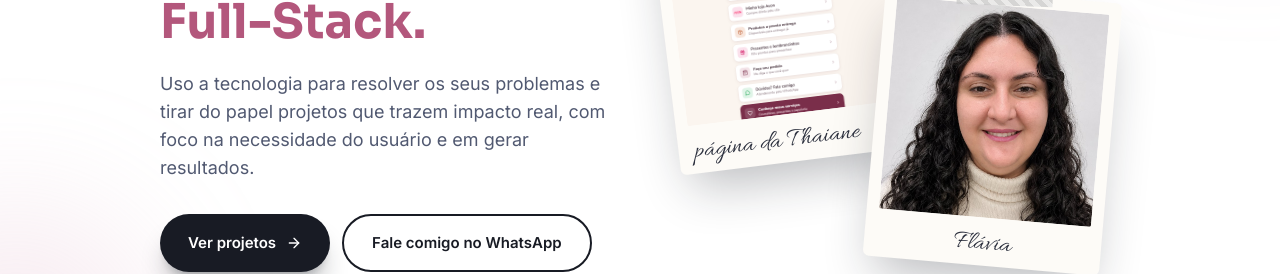
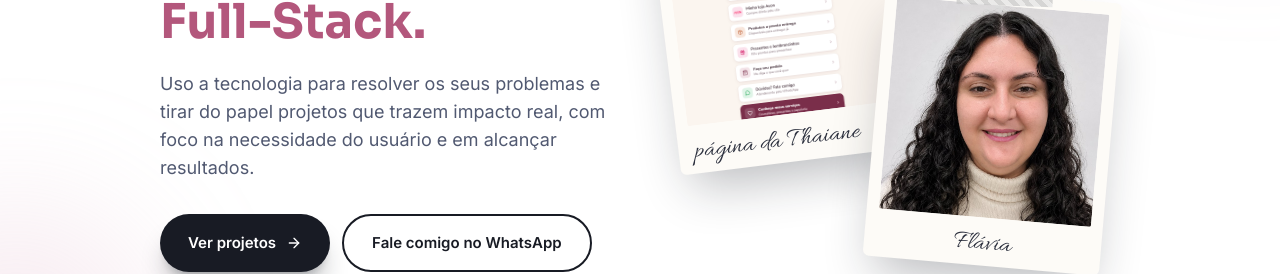
Before and after one commit to flaviafogaca/portfolio, a React (Vite) app: page / in a window 1280 px wide. Shown: the part 309-583 px from the top of the page. Built offline with nearby package versions, Linux system fonts and the light colour scheme.

Commit message:
Reword hero tagline to "alcancar resultados"
Co-Authored-By: Claude Sonnet 5.5 <noreply@anthropic.com>

```diff
--- a/src/data/content.ts
+++ b/src/data/content.ts
@@ -2,7 +2,7 @@ export const profile = {
   name: "Flávia Fogaça",
   role: "Desenvolvedora Full-Stack",
   tagline:
-    "Uso a tecnologia para resolver os seus problemas e tirar do papel projetos que trazem impacto real, com foco na necessidade do usuário e em gerar resultados.",
+    "Uso a tecnologia para resolver os seus problemas e tirar do papel projetos que trazem impacto real, com foco na necessidade do usuário e em alcançar resultados.",
   location: "Dourados, MS",
   cvUrl: "/Curriculo-Flavia-Fogaca.pdf",
   email: "flaviamariafogaca@gmail.com",
```
